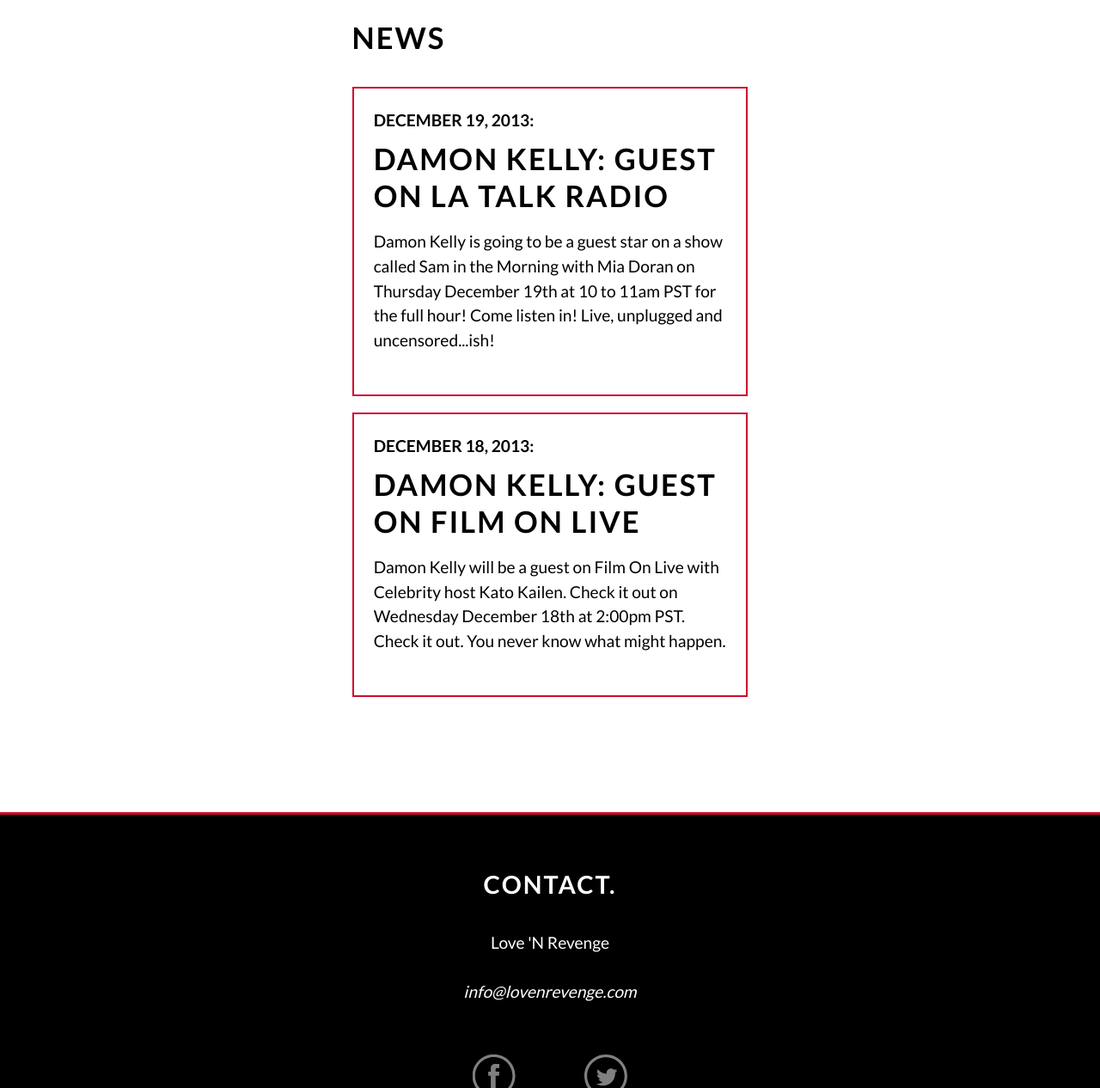
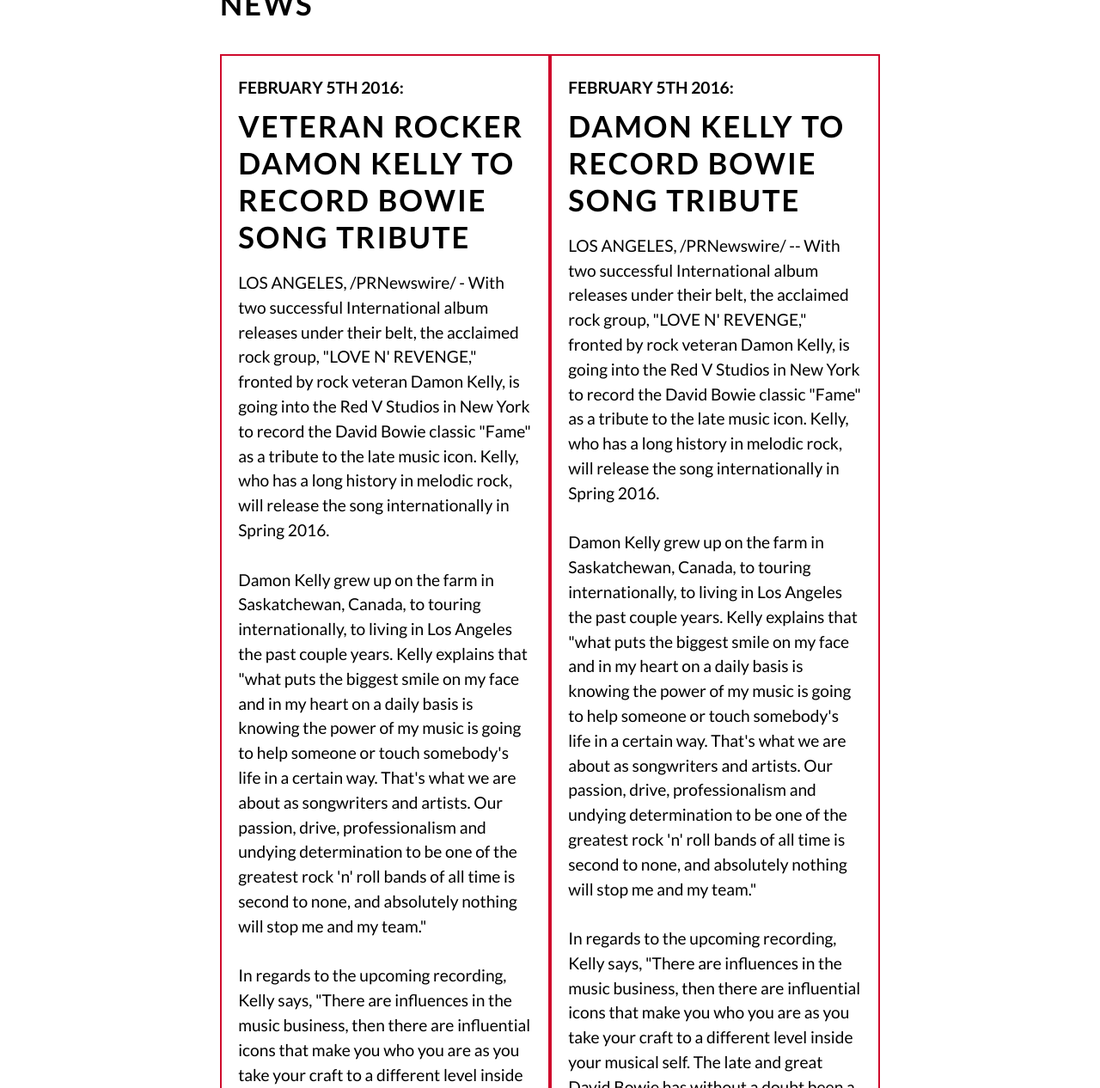
Before and after one commit to lovenrevenge/lovenrevenge, a Jekyll site: the page built from index.html, in a window 1280 px wide and 1400 px high, scrolled down 2720 px, cut to the strip 134-1400 px from the top of the window. Shown: the whole strip at 86% size. Built offline with Jekyll 4.4.1, drawn with Linux system fonts in a browser that asks for light colours; Markdown is read by kramdown in place of the engine named in the settings; comment, search, counter and statistics services are not loaded; some of the changed text lies outside the part shown.

Commit message:
added pr news bowie song tribute

```diff
--- a/_includes/news.html
+++ b/_includes/news.html
@@ -1,6 +1,83 @@
-<div class="container">
 
-    <h1>News</h1>
+    <h1 id="news">News</h1>
+
+
+    <div class="grid">
+        <div class="unit unit-xs-1 unit-s-1 unit-m-1 unit-l-1-2 unit-xl-1-2">
+        <div class="news-box">
+            <h2>
+            February 5th 2016:
+            </h2>
+
+            <h1>
+           Veteran Rocker Damon Kelly To Record Bowie Song Tribute
+            </h1>
+
+            <p>
+           LOS ANGELES, /PRNewswire/ - With two successful International album releases under their belt, the acclaimed rock group, "LOVE N' REVENGE," fronted by rock veteran Damon Kelly, is going into the Red V Studios in New York to record the David Bowie classic "Fame" as a tribute to the late music icon. Kelly, who has a long history in melodic rock, will release the song internationally in Spring 2016.
+                </p>
+
+            <p>
+
+Damon Kelly grew up on the farm in Saskatchewan, Canada, to touring internationally, to living in Los Angeles the past couple years. Kelly explains that "what puts the biggest smile on my face and in my heart on a daily basis is knowing the power of my music is going to help someone or touch somebody's life in a certain way. That's what we are about as songwriters and artists. Our passion, drive, professionalism and undying determination to be one of the greatest rock 'n' roll bands of all time is second to none, and absolutely nothing will stop me and my team."
+
+                </p>
+
+            <p>
+
+In regards to the upcoming recording, Kelly says, "There are influences in the music business, then there are influential icons that make you who you are as you take your craft to a different level inside your musical self. The late and great David Bowie has without a doubt been a huge part of the music I create, with his fire and soul touching the world and spreading the healing power through song, and will continue to be a prominent role model for all artists for many years to come."
+
+                </p>
+
+            <p>
+
+To speak with Love N' Revenge, please contact Aurora DeRose at Aurora411@timewire.net or (310) 396-6090
+            </p>
+
+            <p>Source: <a href="http://finance.yahoo.com/news/veteran-rocker-damon-kelly-record-191300285.html"> Yahoo Finance</a></p>
+
+    </div>
+    </div>
+
+    <div class="unit unit-xs-1 unit-s-1 unit-m-1 unit-l-1-2 unit-xl-1-2">
+        <div class="news-box">
+            <h2>
+            February 5th 2016:
+            </h2>
+
+            <h1>
+            Damon Kelly to Record Bowie Song Tribute
+            </h1>
+
+            <p>
+           LOS ANGELES, /PRNewswire/ -- With two successful International album releases under their belt, the acclaimed rock group, "LOVE N' REVENGE," fronted by rock veteran Damon Kelly, is going into the Red V Studios in New York to record the David Bowie classic "Fame" as a tribute to the late music icon. Kelly, who has a long history in melodic rock, will release the song internationally in Spring 2016.
+                </p>
+
+            <p>
+
+Damon Kelly grew up on the farm in Saskatchewan, Canada, to touring internationally, to living in Los Angeles the past couple years. Kelly explains that "what puts the biggest smile on my face and in my heart on a daily basis is knowing the power of my music is going to help someone or touch somebody's life in a certain way. That's what we are about as songwriters and artists. Our passion, drive, professionalism and undying determination to be one of the greatest rock 'n' roll bands of all time is second to none, and absolutely nothing will stop me and my team."
+
+                </p>
+
+            <p>
+
+In regards to the upcoming recording, Kelly says, "There are influences in the music business, then there are influential icons that make you who you are as you take your craft to a different level inside your musical self. The late and great David Bowie has without a doubt been a huge part of the music I create, with his fire and soul touching the world and spreading the healing power through song, and will continue to be a prominent role model for all artists for many years to come."
+
+                </p>
+
+            <p>
+
+To speak with Love N' Revenge, please contact Aurora DeRose at Aurora411@timewire.net or (310) 396-6090
+            </p>
+
+            <p>Source: <a href="http://www.prnewswire.com/news-releases/veteran-rocker-damon-kelly-to-record-bowie-song-tribute-300216093.html"> PR Newswire</a></p>
+
+    </div>
+
+    </div>
+
+
+        <div class="unit unit-xs-1 unit-s-1 unit-m-1 unit-l-1-2 unit-xl-1-2">
 
     <div class="news-box">
         <h2>
@@ -16,6 +93,10 @@
         </p>
 
     </div>
+
+            </div>
+
+            <div class="unit unit-xs-1 unit-s-1 unit-m-1 unit-l-1-2 unit-xl-1-2">
 
 
     <div class="news-box">
@@ -33,4 +114,6 @@
 
     </div>
 
-</div>
+            </div>
+
+    </div>
```
